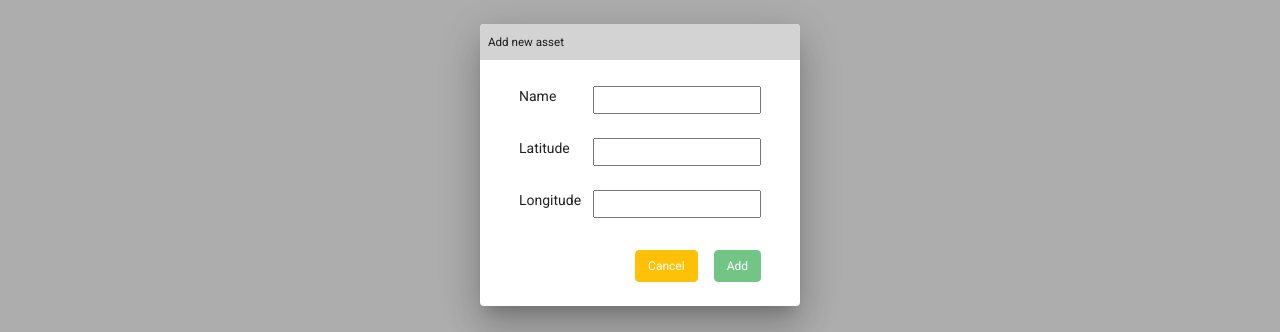
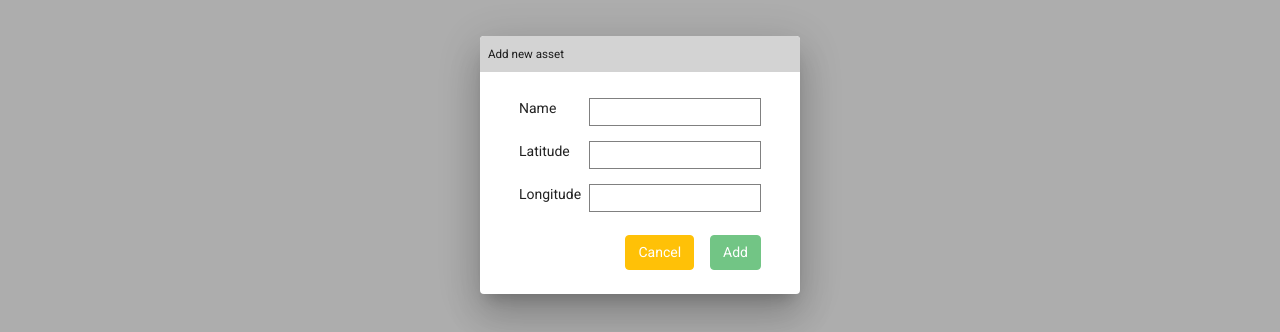
Before and after one commit to vitalii-kopiievskiy/TrackTest, an Angular app: page / in a window 1280 px wide. Both pictures are taken after typing "Sample" into the empty fields and a click on the button "Add Asset". Shown: the part 235-567 px from the top of the page. Built offline with nearby package versions, Linux system fonts and the light colour scheme; what @agm/core would draw is missing.

Commit message:
fix css forms

```diff
--- a/src/app/dialog-track-add/dialog-track-add.component.html
+++ b/src/app/dialog-track-add/dialog-track-add.component.html
@@ -3,7 +3,7 @@
     <h5 class="title">Add new asset</h5>
     <form [formGroup]="form" (ngSubmit)="addTrack()">
       <div class="row">
-        <div class="col-12 d-flex justify-content-between pb-4 pt-3">
+        <div class="field col-12 d-flex justify-content-between pt-3">
           <label for="name">Name</label>
           <input
             type="text"
@@ -14,13 +14,13 @@
           />
         </div>
         <div
-          class="validations col-12 d-flex justify-content-end mt-n4"
+          class="validations col-12 d-flex justify-content-end"
           *ngIf="form.get('name').invalid && form.get('name').touched"
         >
           <small>Field name is empty</small>
         </div>
 
-        <div class="col-12 d-flex justify-content-between pb-4">
+        <div class="field col-12 d-flex justify-content-between">
           <label for="lat">Latitude</label>
           <input
             type="text"
@@ -31,12 +31,12 @@
           />
         </div>
         <div
-          class="validations col-12 d-flex justify-content-end mt-n4"
+          class="validations col-12 d-flex justify-content-end"
           *ngIf="form.get('latitude').invalid && form.get('latitude').touched"
         >
           <small>Field latitude is empty</small>
         </div>
-        <div class="col-12 d-flex justify-content-between pb-4">
+        <div class="field col-12 d-flex justify-content-between">
           <label for="long">Longitude</label>
           <input
             type="text"
@@ -47,7 +47,7 @@
           />
         </div>
         <div
-          class="validations col-12 d-flex justify-content-end mt-n4"
+          class="validations col-12 d-flex justify-content-end"
           *ngIf="form.get('longitude').invalid && form.get('longitude').touched"
         >
           <small>Field longitude is empty</small>
--- a/src/app/dialog-track-add/dialog-track-add.component.scss
+++ b/src/app/dialog-track-add/dialog-track-add.component.scss
@@ -1,17 +1,20 @@
 input {
   outline: none;
+  border: 1px solid gray;
   &.ng-invalid.ng-touched {
     border: 1px solid red;
   }
+  padding-left: 8px;
 }
 
 .validations {
   color: red;
   right: 0;
+  margin-top: -20px;
 }
 
 button {
-  font-size: 12px;
+  font-size: 14px;
   color: white;
   &:hover {
     color: white;
@@ -23,3 +26,11 @@ h5 {
   padding: 8px;
   margin: -24px -39px 10px;
 }
+
+small {
+  font-size: 9px;
+}
+
+.field {
+  margin-bottom: 15px;
+}
```
